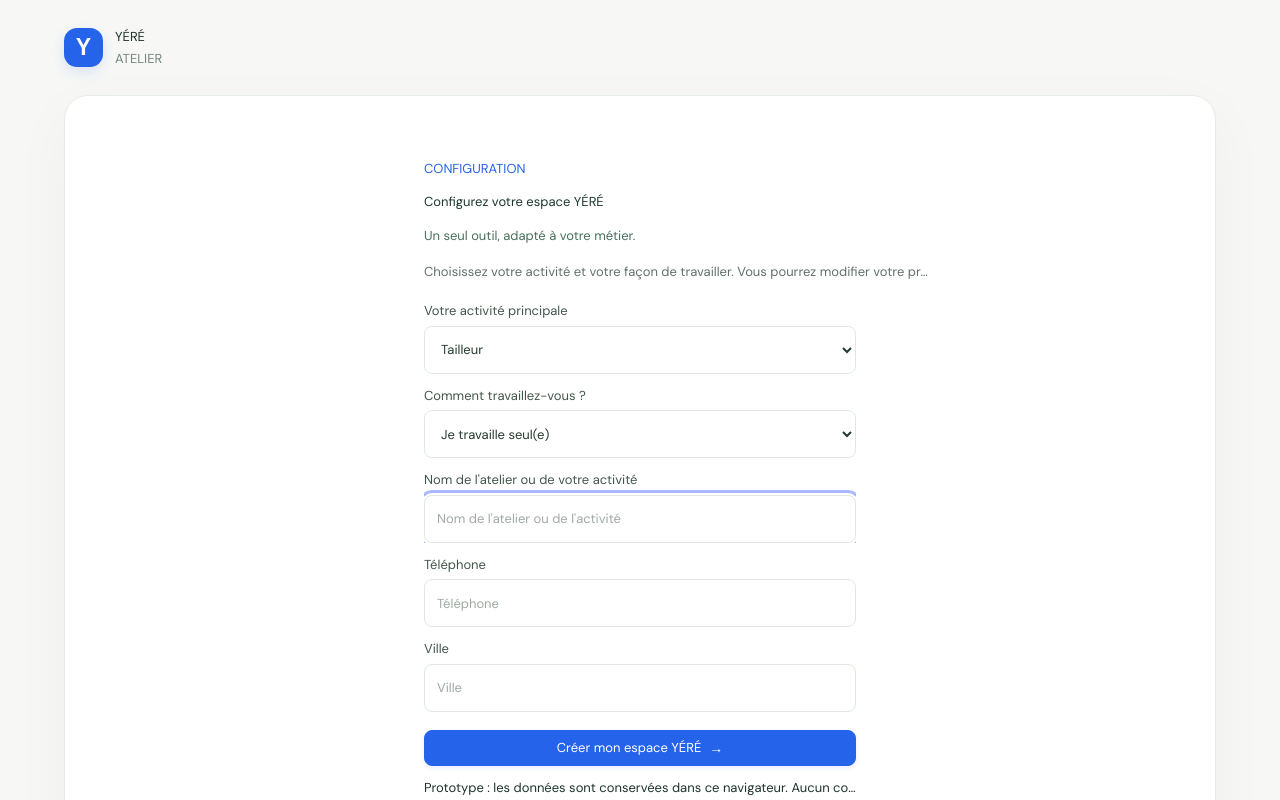
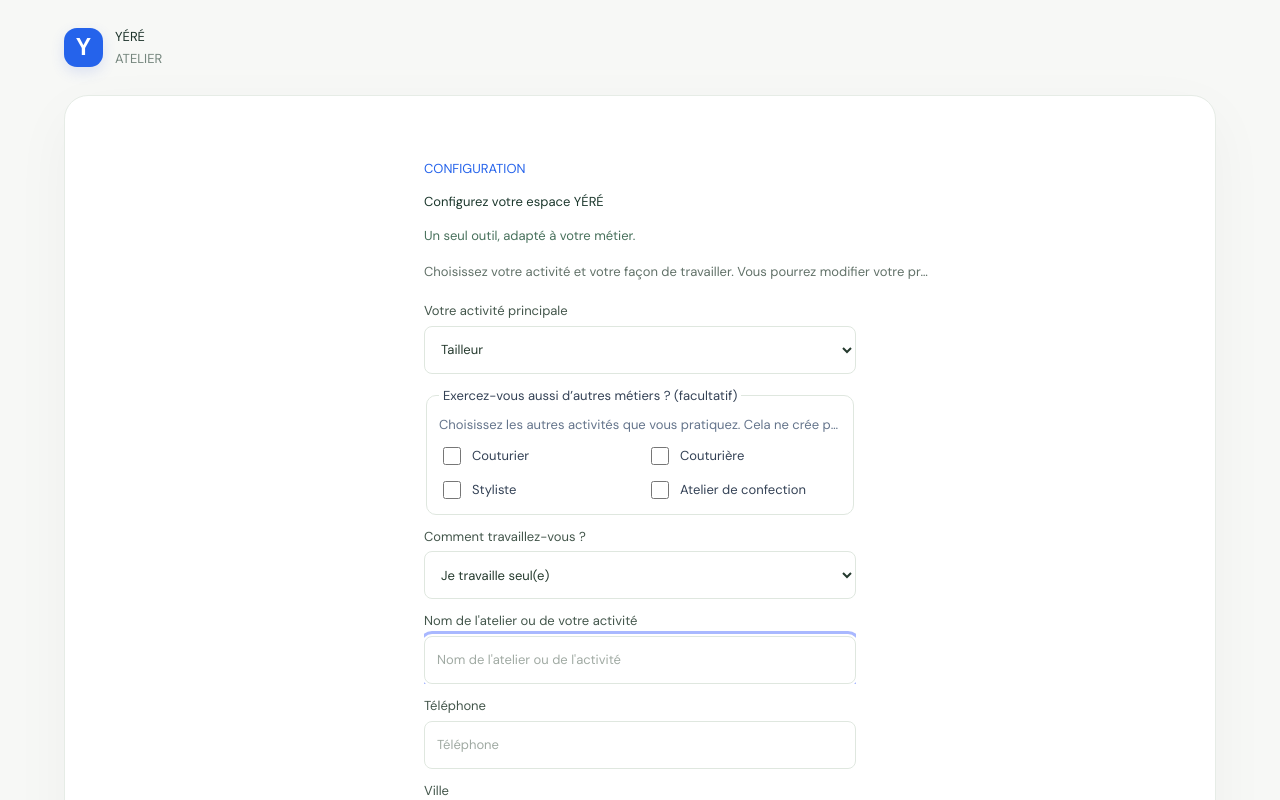
Before and after one commit to aydiarra-star/yere, a React (Vite) app: page / in a window 1280 px wide. Shown: the top 800 px of the page. Built offline with nearby package versions, Linux system fonts and the light colour scheme.

Commit message:
feat: autoriser plusieurs activités professionnelles dans un même espace

```diff
--- a/src/App.tsx
+++ b/src/App.tsx
@@ -1,6 +1,6 @@
 import { useEffect, useMemo, useState, type ChangeEvent, type FormEvent, type ReactNode } from "react";
 import { addOrderPayment, areClientOrderRelationsValid, areStockRelationsValid, balanceDue, formatXof, getClientReminderSuggestions, getDailyTasks, isClientListValid, isExpenseListValid, isMeasurementValid, isOrderInputValid, isOrderListValid, isStockItemListValid, isStockMovementListValid, matchesClient, orderStatuses, recordStockMovement, saveMeasurementVersion, totalPaid, type Client, type Expense, type Measurement, type Order, type OrderStatus, type StockItem, type StockMovement } from "./domain";
-import { emptyAtelier, isAtelierProfileValid, normalizeAtelierProfile, atelierActivities, workModes, getActivityExperience, type AtelierProfile, type AtelierActivity, type WorkMode } from "./atelierProfile";
+import { emptyAtelier, isAtelierProfileValid, normalizeAtelierProfile, atelierActivities, workModes, getActivityExperience, withPrimaryActivity, toggleSecondaryActivity, type AtelierProfile, type AtelierActivity, type WorkMode } from "./atelierProfile";
 import { usePersistentState } from "./usePersistentState";
 import { addSupplierPurchasePayment, cancelSupplierPurchase, isSupplierPurchaseListValid, receiveSupplierPurchase, supplierPurchaseBalance, supplierPurchasePaidTotal, supplierPurchaseLineTotal, supplierPurchaseTotal, supplierPurchasesPaidTotal, type SupplierPurchase, type SupplierPurchaseLine } from "./supplierPurchases";
 
@@ -618,7 +618,11 @@ function App() {
           {view === "account" && <section className="content-card account-page">
             <div className="section-heading account-section-heading"><div><h2>Compte et profil de l’atelier</h2><p>Modifiez les informations de votre espace YÉRÉ.</p></div></div>
             <form className="account-form" onSubmit={(event) => { event.preventDefault(); setAtelier((current) => normalizeAtelierProfile(current)); setNotice("Profil d'atelier mis à jour sur cet appareil uniquement."); }}>
-              <label>Activité principale<select value={atelier.activity ?? "tailleur"} onChange={(event) => setAtelier((current) => ({ ...current, activity: event.target.value as AtelierActivity }))}>{atelierActivities.map((activity) => <option key={activity.value} value={activity.value}>{activity.label}</option>)}</select></label>
+              <label>Activité principale<select value={atelier.activity ?? "tailleur"} onChange={(event) => setAtelier((current) => withPrimaryActivity(current, event.target.value as AtelierActivity))}>{atelierActivities.map((activity) => <option key={activity.value} value={activity.value}>{activity.label}</option>)}</select></label>
+              <fieldset className="activity-options account-activity-options">
+                <legend>Autres activités exercées (facultatif)</legend>
+                {atelierActivities.filter((activity) => activity.value !== (atelier.activity ?? "tailleur")).map((activity) => <label key={activity.value}><input type="checkbox" checked={(atelier.secondaryActivities ?? []).includes(activity.value)} onChange={(event) => setAtelier((current) => toggleSecondaryActivity(current, activity.value, event.target.checked))} />{activity.label}</label>)}
+              </fieldset>
               <label>Organisation du travail<select value={atelier.workMode ?? "independent"} onChange={(event) => setAtelier((current) => ({ ...current, workMode: event.target.value as WorkMode }))}>{workModes.map((mode) => <option key={mode.value} value={mode.value}>{mode.label}</option>)}</select></label>
               <label>Nom de l'atelier ou de l'activité<input required value={atelier.name} onChange={(event) => setAtelier((current) => ({ ...current, name: event.target.value }))} /></label>
               <label>Téléphone<input value={atelier.phone} onChange={(event) => setAtelier((current) => ({ ...current, phone: event.target.value }))} /></label>
@@ -766,10 +770,15 @@ function Onboarding({ atelier, onAtelierChange, onFinish }: {
         <p className="onboarding-body">Choisissez votre activité et votre façon de travailler. Vous pourrez modifier votre profil plus tard ; les mêmes outils essentiels restent disponibles pour tous.</p>
         <form className="onboarding-form" onSubmit={(event) => { event.preventDefault(); onAtelierChange(normalizeAtelierProfile(draft)); onFinish(); }}>
           <label>Votre activité principale
-            <select required value={draft.activity ?? "tailleur"} onChange={(event) => setDraft((previous) => ({ ...previous, activity: event.target.value as AtelierActivity }))}>
+            <select required value={draft.activity ?? "tailleur"} onChange={(event) => setDraft((previous) => withPrimaryActivity(previous, event.target.value as AtelierActivity))}>
               {atelierActivities.map((activity) => <option key={activity.value} value={activity.value}>{activity.label}</option>)}
             </select>
           </label>
+          <fieldset className="activity-options">
+            <legend>Exercez-vous aussi d’autres métiers ? (facultatif)</legend>
+            <p>Choisissez les autres activités que vous pratiquez. Cela ne crée pas de nouvel espace ni de nouvelles données séparées.</p>
+            {atelierActivities.filter((activity) => activity.value !== (draft.activity ?? "tailleur")).map((activity) => <label key={activity.value}><input type="checkbox" checked={(draft.secondaryActivities ?? []).includes(activity.value)} onChange={(event) => setDraft((previous) => toggleSecondaryActivity(previous, activity.value, event.target.checked))} />{activity.label}</label>)}
+          </fieldset>
           <label>Comment travaillez-vous ?
             <select required value={draft.workMode ?? "independent"} onChange={(event) => setDraft((previous) => ({ ...previous, workMode: event.target.value as WorkMode }))}>
               {workModes.map((mode) => <option key={mode.value} value={mode.value}>{mode.label}</option>)}
--- a/src/atelierProfile.ts
+++ b/src/atelierProfile.ts
@@ -24,6 +24,8 @@ export type AtelierProfile = {
   activity?: AtelierActivity;
   /** Separate from activity: a stylist, couturière or tailor can also manage a team. */
   workMode?: WorkMode;
+  /** Optional secondary activities; omitted in old local profiles. */
+  secondaryActivities?: AtelierActivity[];
 };
 
 export const emptyAtelier: AtelierProfile = {
@@ -49,7 +51,13 @@ export function isAtelierProfileValid(value: unknown): value is AtelierProfile {
     && typeof profile.phone === "string"
     && typeof profile.city === "string"
     && (profile.activity === undefined || isAtelierActivity(profile.activity))
-    && (profile.workMode === undefined || isWorkMode(profile.workMode));
+    && (profile.workMode === undefined || isWorkMode(profile.workMode))
+    && (profile.secondaryActivities === undefined || (
+      Array.isArray(profile.secondaryActivities)
+      && profile.secondaryActivities.every(isAtelierActivity)
+      && new Set(profile.secondaryActivities).size === profile.secondaryActivities.length
+      && !profile.secondaryActivities.includes((profile.activity ?? "tailleur") as AtelierActivity)
+    ));
 }
 
 /** Adds safe defaults to older local profiles without discarding their existing fields. */
@@ -60,7 +68,27 @@ export function normalizeAtelierProfile(value: unknown): AtelierProfile {
     phone: value.phone,
     city: value.city,
     activity: value.activity ?? "tailleur",
-    workMode: value.workMode ?? "independent"
+    workMode: value.workMode ?? "independent",
+    secondaryActivities: (value.secondaryActivities ?? []).filter((activity) => activity !== (value.activity ?? "tailleur"))
+  };
+}
+
+export function withPrimaryActivity(profile: AtelierProfile, activity: AtelierActivity): AtelierProfile {
+  return {
+    ...profile,
+    activity,
+    secondaryActivities: (profile.secondaryActivities ?? []).filter((item) => item !== activity)
+  };
+}
+
+export function toggleSecondaryActivity(profile: AtelierProfile, activity: AtelierActivity, enabled: boolean): AtelierProfile {
+  const current = (profile.secondaryActivities ?? []).filter((item) => item !== profile.activity);
+  const next = enabled
+    ? [...new Set([...current, activity])]
+    : current.filter((item) => item !== activity);
+  return {
+    ...profile,
+    secondaryActivities: next.filter((item) => item !== profile.activity)
   };
 }
 
--- a/src/styles.css
+++ b/src/styles.css
@@ -186,6 +186,15 @@ button:focus-visible,input:focus-visible,select:focus-visible,textarea:focus-vis
 .onboarding-form label{display:grid;gap:6px;font-size:11px;font-weight:700;color:#43564b}
 .onboarding-form input{width:100%;min-height:43px;border:1px solid #dfe7df;border-radius:8px;padding:11px 12px;background:#fff;color:#253a2e}
 .onboarding-form select{width:100%;min-height:48px;border:1px solid #dfe7df;border-radius:8px;padding:11px 12px;background:#fff;color:#253a2e;font:inherit}
+.activity-options{border:1px solid #dfe7df;border-radius:10px;padding:12px;display:grid;grid-template-columns:repeat(2,minmax(0,1fr));gap:10px 14px;min-width:0}
+.activity-options legend{padding:0 4px;font-size:12px;font-weight:700;color:#334155}
+.activity-options p{grid-column:1/-1;margin:0;font-size:12px;line-height:1.5;color:#64748b}
+.activity-options label{display:flex;align-items:center;gap:8px;font-size:13px;font-weight:500;color:#334155;min-width:0}
+.activity-options input[type="checkbox"]{width:18px;height:18px;min-height:18px;flex:0 0 auto;accent-color:#3b5bdb}
+.account-form .activity-options{grid-column:1/-1}
+.account-form .activity-options label{display:flex;align-items:center;gap:8px;font-size:13px}
+@media(max-width:420px){.activity-options{grid-template-columns:1fr}}
+
 .onboarding-form input::placeholder{color:#a0aaa3;font-weight:400}
 .onboarding-form .onboarding-primary{margin-top:5px;width:100%}
 .onboarding-visual{position:relative;overflow:hidden;min-height:600px;background:radial-gradient(ellipse at 55% 45%,#f9fff8 0,#e6f0e4 48%,#d8e7d8 100%);display:flex;align-items:center;justify-content:center}
```
Also changed, not shown: 2 other files (tests, documents, lock files or other folders).
